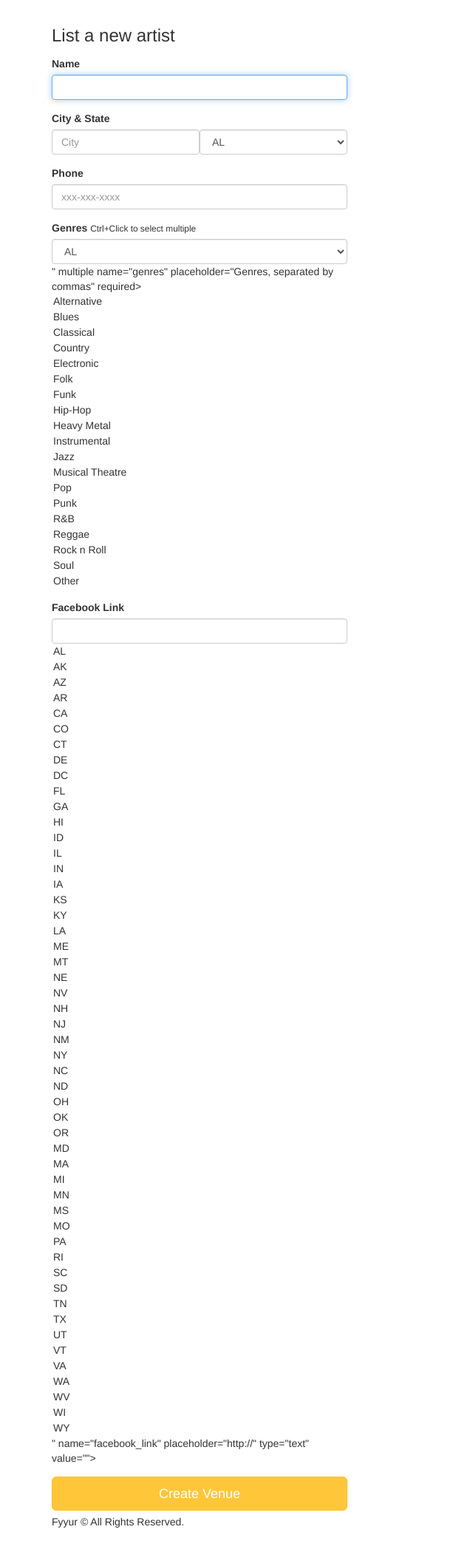
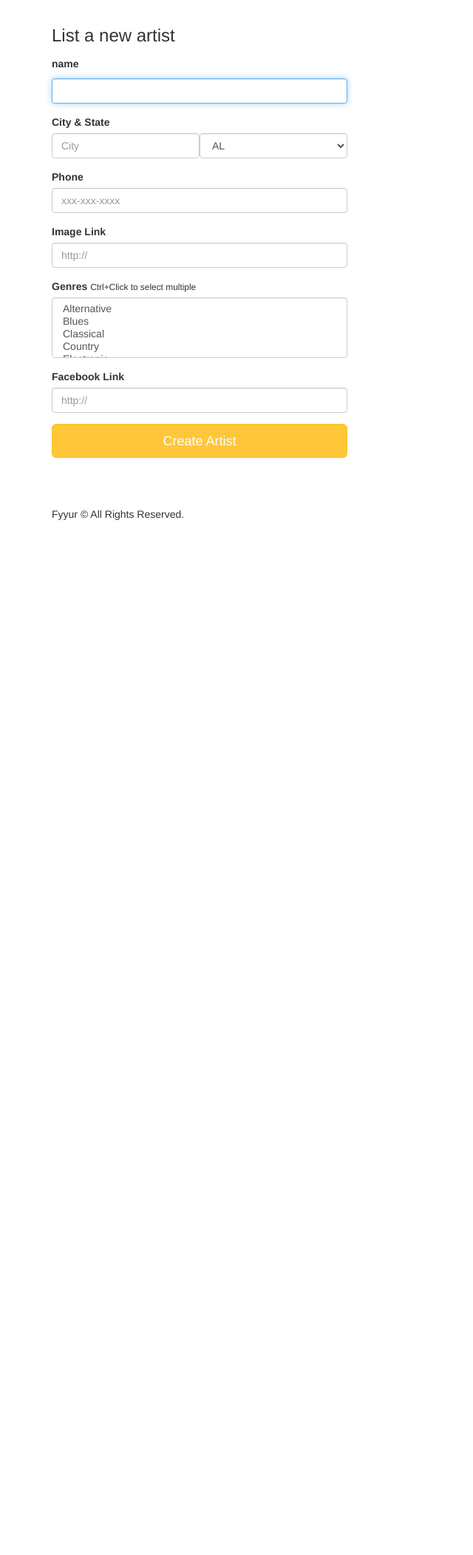
Before and after one commit to SaherAbdelaziz/fyyur, a Flask app: page /artists/create in a window 1280 px wide. Shown: the part 60-2162 px from the top of the page at 74% size, without its empty margins (0-640 px from the left). After the commit the page ends 763 px from the top, so only its background shows below. Run offline with Flask 2, Linux system fonts and the light colour scheme; some libraries are stand-ins or nearby versions.

Commit message:
can add new artist and read all artists available

```diff
--- a/app.py
+++ b/app.py
@@ -5,7 +5,7 @@
 import json
 import dateutil.parser
 import babel
-from flask import Flask, render_template, request, Response, flash, redirect, url_for
+from flask import Flask, render_template, request, Response, flash, redirect, url_for, jsonify, abort
 from flask_moment import Moment
 from flask_sqlalchemy import SQLAlchemy
 import logging
@@ -13,7 +13,7 @@
 from flask_wtf import Form
 from forms import *
 from flask_migrate import Migrate
-
+import sys
 #----------------------------------------------------------------------------#
 # App Config.
 #----------------------------------------------------------------------------#
@@ -61,7 +61,26 @@
 
     # TODO: implement any missing fields, as a database migration using Flask-Migrate
 
-# TODO Implement Show and Artist models, and complete all model relationships and properties, as a database migration.
+# TODO Implement Show and Artist models, and complete all model relationships and properties, #
+# as a database migration.
+
+
+# Show = db.Table('Show',
+#                db.Column('venue_id', db.Integer, db.ForeignKey('Venue.id'), primary_key=True),
+#                db.Column('artist_id', db.Integer, db.ForeignKey('Artist.id'), primary_key=True),
+#                db.Column('start_time', db.DateTime, primary_key=True)
+# )
+
+
+# class Show(db.Model):
+#    __tablename__ = 'Show'
+
+#    venue_id = db.Column(db.Integer, db.ForeignKey(
+#        'Venue.id'), primary_key=True, nullable=False)
+#    artist_id = db.Column(db.Integer, db.ForeignKey(
+#        'Artist.id'), primary_key=True, nullable=False)
+#    start_time = db.Column(db.DateTime, primary_key=True)
+
 
 #----------------------------------------------------------------------------#
 # Filters.
@@ -260,6 +279,8 @@
 @app.route('/artists')
 def artists():
     # TODO: replace with real data returned from querying the database
+    # done
+    '''
     data = [{
         "id": 4,
         "name": "Guns N Petals",
@@ -270,6 +291,8 @@
         "id": 6,
         "name": "The Wild Sax Band",
     }]
+    '''
+    data = Artist.query.all()
     return render_template('pages/artists.html', artists=data)
 
 
@@ -293,48 +316,7 @@
 def show_artist(artist_id):
     # shows the venue page with the given venue_id
     # TODO: replace with real venue data from the venues table, using venue_id
-    data1 = {
-        "id": 4,
-        "name": "Guns N Petals",
-        "genres": ["Rock n Roll"],
-        "city": "San Francisco",
-        "state": "CA",
-        "phone": "326-123-5000",
-        "website": "https://www.gunsnpetalsband.com",
-        "facebook_link": "https://www.facebook.com/GunsNPetals",
-        "seeking_venue": True,
-        "seeking_description": "Looking for shows to perform at in the San Francisco Bay Area!",
-        "image_link": "https://images.unsplash.com/photo-1549213783-8284d0336c4f?ixlib=rb-1.2.1&ixid=eyJhcHBfaWQiOjEyMDd9&auto=format&fit=crop&w=300&q=80",
-        "past_shows": [{
-            "venue_id": 1,
-            "venue_name": "The Musical Hop",
-            "venue_image_link": "https://images.unsplash.com/photo-1543900694-133f37abaaa5?ixlib=rb-1.2.1&ixid=eyJhcHBfaWQiOjEyMDd9&auto=format&fit=crop&w=400&q=60",
-            "start_time": "2019-05-21T21:30:00.000Z"
-        }],
-        "upcoming_shows": [],
-        "past_shows_count": 1,
-        "upcoming_shows_count": 0,
-    }
-    data2 = {
-        "id": 5,
-        "name": "Matt Quevedo",
-        "genres": ["Jazz"],
-        "city": "New York",
-        "state": "NY",
-        "phone": "300-400-5000",
-        "facebook_link": "https://www.facebook.com/mattquevedo923251523",
-        "seeking_venue": False,
-        "image_link": "https://images.unsplash.com/photo-1495223153807-b916f75de8c5?ixlib=rb-1.2.1&ixid=eyJhcHBfaWQiOjEyMDd9&auto=format&fit=crop&w=334&q=80",
-        "past_shows": [{
-            "venue_id": 3,
-            "venue_name": "Park Square Live Music & Coffee",
-            "venue_image_link": "https://images.unsplash.com/photo-1485686531765-ba63b07845a7?ixlib=rb-1.2.1&ixid=eyJhcHBfaWQiOjEyMDd9&auto=format&fit=crop&w=747&q=80",
-            "start_time": "2019-06-15T23:00:00.000Z"
-        }],
-        "upcoming_shows": [],
-        "past_shows_count": 1,
-        "upcoming_shows_count": 0,
-    }
+
     data3 = {
         "id": 6,
         "name": "The Wild Sax Band",
@@ -364,9 +346,10 @@
         "past_shows_count": 0,
         "upcoming_shows_count": 3,
     }
-    data = list(filter(lambda d: d['id'] ==
-                       artist_id, [data1, data2, data3]))[0]
-    return render_template('pages/show_artist.html', artist=data)
+    artist = Artist.query.get(artist_id)
+    #artist = Artist.query.first()
+    #data = list(filter(lambda d: d['id'] ==artist_id, allData))[0]
+    return render_template('pages/show_artist.html', artist=artist)
 
 #  Update
 #  ----------------------------------------------------------------
@@ -442,12 +425,39 @@
     # called upon submitting the new artist listing form
     # TODO: insert form data as a new Venue record in the db, instead
     # TODO: modify data to be the data object returned from db insertion
+    form = ArtistForm(request.form)
+    if not form.validate_on_submit():
+        return render_template('forms/new_artist.html', form=form)
+    error = False
+    body = {}
+    try:
+        artist = Artist(
+            name=request.form['name'], city=request.form['city'], state=request.form['state'],
+            image_link=request.form['image_link'],
+            phone=request.form['phone'], genres=request.form['genres'],
+            facebook_link=request.form['facebook_link']
+        )
 
-    # on successful db insert, flash success
-    flash('Artist ' + request.form['name'] + ' was successfully listed!')
-    # TODO: on unsuccessful db insert, flash an error instead.
-    # e.g., flash('An error occurred. Artist ' + data.name + ' could not be listed.')
-    return render_template('pages/home.html')
+        db.session.add(artist)
+        db.session.commit()
+
+        # on successful db insert, flash success
+        flash('Artist ' + request.form['name'] + ' was successfully listed!')
+    except:
+        error = True
+        db.session.rollback()
+        print(sys.exc_info())
+        # TODO: on unsuccessful db insert, flash an error instead.
+        flash('An error occurred. Artist ' +
+              request.form['name'] + ' could not be listed.')
+    finally:
+        db.session.close()
+    if error:
+        abort(400)
+
+    else:
+        # return jsonify(body)
+        return render_template('pages/home.html')
 
 
 #  Shows
--- a/forms.py
+++ b/forms.py
@@ -1,7 +1,8 @@
 from datetime import datetime
 from flask_wtf import Form
 from wtforms import StringField, SelectField, SelectMultipleField, DateTimeField
-from wtforms.validators import DataRequired, AnyOf, URL
+from wtforms.validators import DataRequired, AnyOf, URL, ValidationError, Length
+
 
 class ShowForm(Form):
     artist_id = StringField(
@@ -13,8 +14,9 @@
     start_time = DateTimeField(
         'start_time',
         validators=[DataRequired()],
-        default= datetime.today()
+        default=datetime.today()
     )
+
 
 class VenueForm(Form):
     name = StringField(
@@ -117,6 +119,7 @@
         'facebook_link', validators=[URL()]
     )
 
+
 class ArtistForm(Form):
     name = StringField(
         'name', validators=[DataRequired()]
@@ -182,10 +185,11 @@
     )
     phone = StringField(
         # TODO implement validation logic for state
-        'phone'
+        'phone', validators=[Length(min=10, max=12)]
     )
+
     image_link = StringField(
-        'image_link'
+        'image_link', validators=[URL()]
     )
     genres = SelectMultipleField(
         # TODO implement enum restriction
--- a/templates/forms/new_artist.html
+++ b/templates/forms/new_artist.html
@@ -1,38 +1,57 @@
-{% extends 'layouts/main.html' %}
-{% block title %}New Artist{% endblock %}
-{% block content %}
+{% extends 'layouts/main.html' %} {% block title %}New Artist{% endblock %} {%
+block content %}
 <div class="form-wrapper">
-    <form method="post" class="form">
+  <form method="POST" class="form" action="/artists/create">
+    {{ form.hidden_tag() }}
     <h3 class="form-heading">List a new artist</h3>
     <div class="form-group">
-        <label for="name">Name</label>
+      <label for="name">{{ form.name.label }}</label>
       {{ form.name(class_ = 'form-control', autofocus = true) }}
     </div>
     <div class="form-group">
       <label>City & State</label>
       <div class="form-inline">
         <div class="form-group">
-              {{ form.city(class_ = 'form-control', placeholder='City', autofocus = true) }}
+          {{ form.city(class_ = 'form-control', placeholder='City', autofocus =
+          true) }}
         </div>
         <div class="form-group">
-              {{ form.state(class_ = 'form-control', placeholder='State', autofocus = true) }}
+          {{ form.state(class_ = 'form-control', placeholder='State', autofocus
+          = true) }}
         </div>
       </div>
     </div>
     <div class="form-group">
       <label for="phone">Phone</label>
-          {{ form.phone(class_ = 'form-control', placeholder='xxx-xxx-xxxx', autofocus = true) }}
+      {{ form.phone(class_ = 'form-control', placeholder='xxx-xxx-xxxx',
+      autofocus = true) }}
+    </div>
+    <div class="form-group">
+      <label for="genres">Image Link</label>
+      {{ form.image_link(class_ = 'form-control', placeholder='http://',
+      autofocus = true) }}
     </div>
     <div class="form-group">
       <label for="genres">Genres</label>
       <small>Ctrl+Click to select multiple</small>
-        {{ form.genres(class_ = 'form-control', placeholder='Genres, separated by commas', id=form.state, autofocus = true) }}
+      {{ form.genres(class_ = 'form-control', placeholder='Genres, separated by
+      commas', autofocus = true) }}
     </div>
     <div class="form-group">
       <label for="genres">Facebook Link</label>
-          {{ form.facebook_link(class_ = 'form-control', placeholder='http://', id=form.state, autofocus = true) }}
+      {{ form.facebook_link(class_ = 'form-control', placeholder='http://',
+      autofocus = true) }}
     </div>
-      <input type="submit" value="Create Venue" class="btn btn-primary btn-lg btn-block">
+    <div class="form-group">
+      {% if form.errors %}
+      <label for="errors">{{ form.errors }}</label>
+      {% endif %}
+    </div>
+    <input
+      type="submit"
+      value="Create Artist"
+      class="btn btn-primary btn-lg btn-block"
+    />
   </form>
 </div>
 {% endblock %}
--- a/templates/forms/new_venue.html
+++ b/templates/forms/new_venue.html
@@ -38,12 +38,12 @@
       <label for="genres">Genres</label>
       <small>Ctrl+Click to select multiple</small>
       {{ form.genres(class_ = 'form-control', placeholder='Genres, separated by
-      commas', id=form.state, autofocus = true) }}
+      commas', autofocus = true) }}
     </div>
     <div class="form-group">
-      <label for="genres">Facebook Link</label>
+      <label for="facebook_link">Facebook Link</label>
       {{ form.facebook_link(class_ = 'form-control', placeholder='http://',
-      id=form.state, autofocus = true) }}
+      autofocus = true) }}
     </div>
     <input
       type="submit"
```
Also changed, not shown: models/Artist.py (added, +30 -0 lines). Lines whose indentation alone changed are shown as unchanged.
